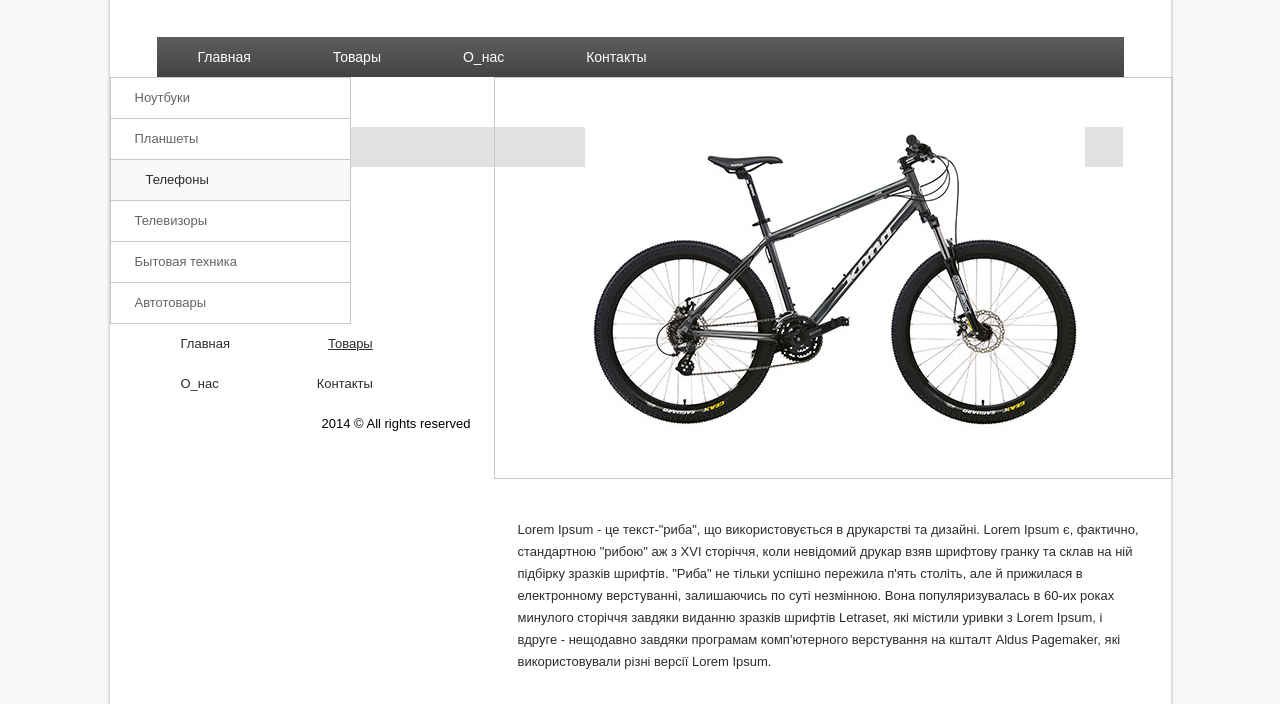
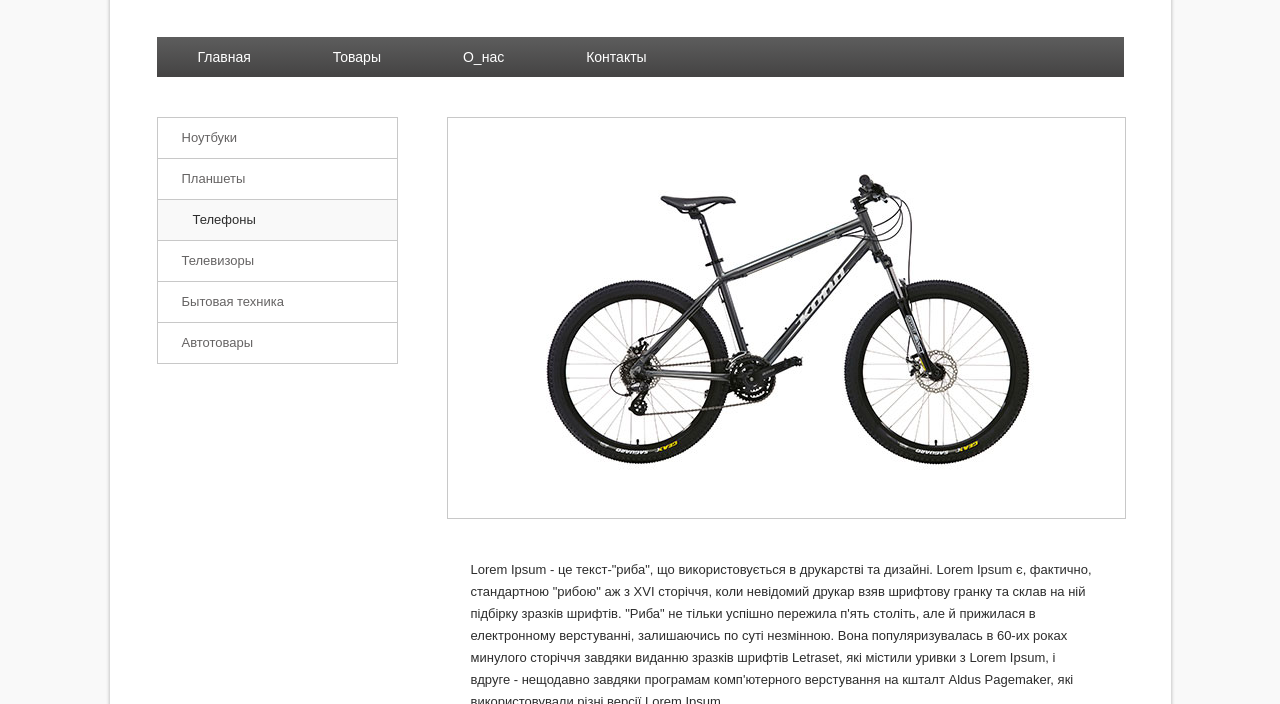
Before and after one commit to boooeller/boooeller.github.io, a plain HTML site: page GoIT/markup/home/lesson3/index.html in a window 1280 px wide. Shown: the part 96-800 px from the top of the page. Drawn offline with Linux system fonts and the light colour scheme.

Commit message:
Update style.css

```diff
--- a/GoIT/markup/home/lesson3/css/style.css
+++ b/GoIT/markup/home/lesson3/css/style.css
@@ -52,29 +52,14 @@ body {
 	border-right: 1px solid #838383;
 }
 
- /* .test5:link {
-	background: linear-gradient(to top, #2e2e2e, #5d5d5d);
-	border-left: 1px solid #838383;
-	border-right: 1px solid #838383;
-}  */
-
-/* .menu .test {
-	padding-right: 65px;
+ .content {
+	margin: 40px 47px 0 47px;
 }
 
-.menu .test2 {
-	padding: 0 63px 0 63px;
-}
-
-.menu .test3 {
-	padding: 0 27px 0 27px; */
-
-
-.main {
-	margin: 40px 47px 0 47px;
-	overflow: hidden;
-	position: relative;
-
+.clearfix:after {
+	content: '';
+	display: block;
+	clear: both;
 }
 
 .nav {
```
